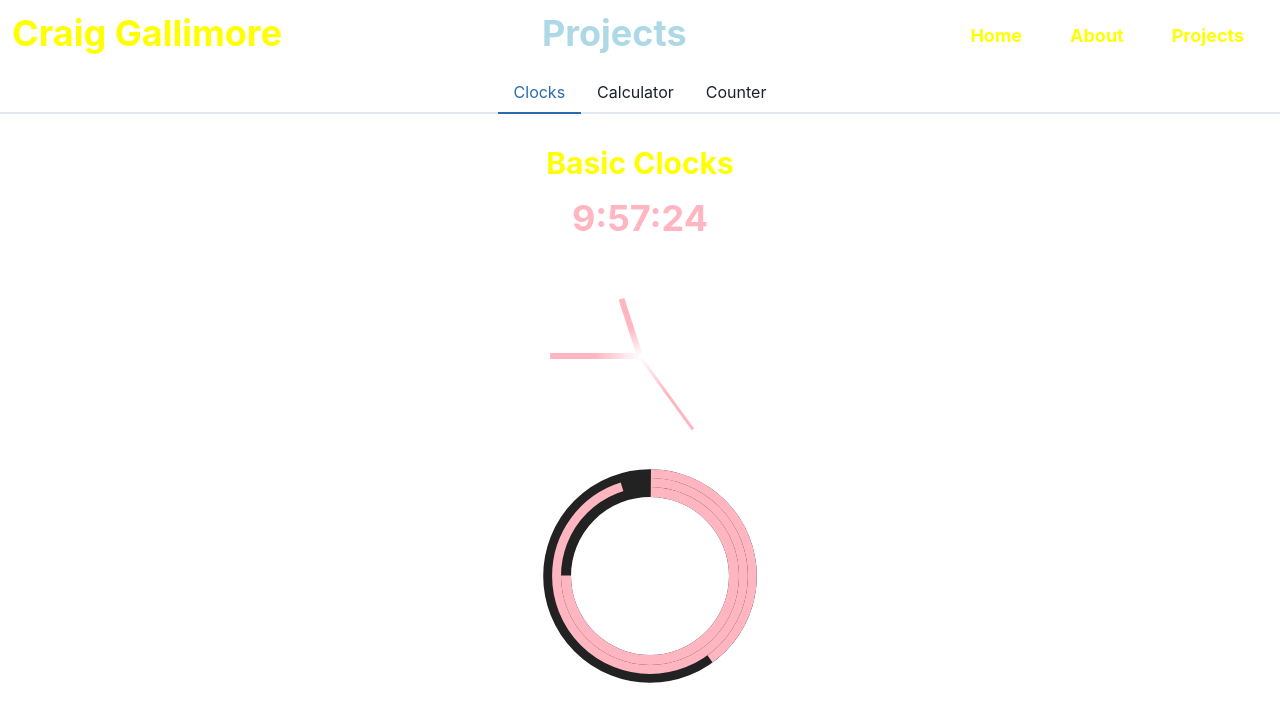
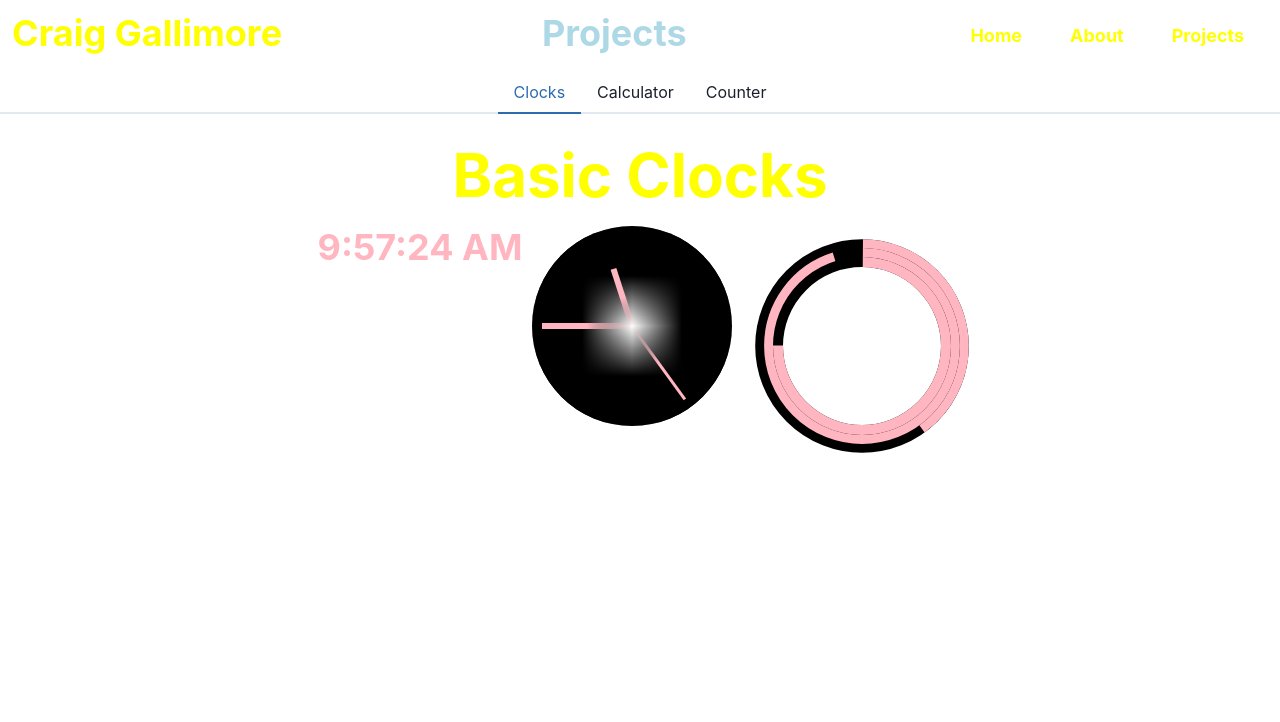
Before and after one commit to GalliWare/react-profile-website, a Next.js app: page /projects in a window 1280 px wide. Shown: the top 722 px of the page. Built offline with nearby package versions, Linux system fonts and the light colour scheme.

Commit message:
Improved the Text clock display with it's own state, overall component layout improvements

```diff
--- a/src/components/Clock.js
+++ b/src/components/Clock.js
@@ -1,28 +1,39 @@
-import { Box, Heading, Circle, Square, CircularProgress } from "@chakra-ui/react"
+import { Box, Heading, Circle, Square, CircularProgress, Flex } from "@chakra-ui/react"
 import React, { useState, useEffect } from "react"
 
 function Clock() {
+  const [time, setTime] = useState('')
   const [hour, setHour] = useState(0)
   const [minute, setMinute] = useState(0)
   const [second, setSecond] = useState(0)
   useEffect(() => {
     let clockUpdate = setInterval(() => {
-      let hour = new Date().getHours()
-      let minute = new Date().getMinutes()
-      let seconds = new Date().getSeconds()
-      setHour(hour)
-      setMinute(minute)
-      setSecond(seconds)
+      setHour(new Date().getHours())
+      setMinute(new Date().getMinutes())
+      setSecond(new Date().getSeconds())
+      setTime(new Date().toLocaleTimeString())
     }, 1000)
 
     return () => clearInterval(clockUpdate)
   })
 
   return (
-    <Box height="50px" width="250px" padding="5px" align="center" margin="10px">
-      <Heading size="lg" marginBottom={4}>Basic Clocks </Heading>
-      <Heading color="lightpink" marginBottom={4}>{(hour + ":" + minute + ":" + second)}</Heading>
-      <Circle size="200px">
+    <Box padding="5px" margin="10px">
+      <Heading size="3xl" marginBottom={4} align="center">Basic Clocks </Heading>
+      <Flex direction={["column", "row"]}>
+        <Heading color="lightpink" marginBottom={4} margin="5px" align="center">{time}</Heading>
+        <Box>
+          <Circle
+            size="200px"
+            margin="5px"
+            bgGradient="linear(black,black ,transparent, black , black)"
+            position="fixed"
+          ></Circle>
+          <Circle
+            size="200px"
+            margin="5px"
+            bgGradient="linear(to-l,black,black ,transparent, black , black)"
+          >
             <Square
               width="180px"
               height="6px"
@@ -45,11 +56,12 @@ function Clock() {
               transform={"rotate(" + ((second * 6) - 90) + "deg)"}
             />
           </Circle>
-      <Box>
+        </Box>
+        <Box margin="5px">
           <CircularProgress
             size="240px"
             thickness="5px"
-          trackColor="#222222"
+            trackColor="black"
             color="lightpink"
             value={((second / 60) * 100)}
             position="fixed"
@@ -59,7 +71,7 @@ function Clock() {
             marginTop="10px"
             size="220px"
             thickness="5px"
-          trackColor="#222222"
+            trackColor="black"
             color="lightpink"
             value={((minute / 60) * 100)}
             position="fixed"
@@ -69,11 +81,12 @@ function Clock() {
             marginTop="20px"
             size="200px"
             thickness="5px"
-          trackColor="#222222"
+            trackColor="black"
             color="lightpink"
             value={(hour / 12) * 100}
           />
         </Box>
+      </Flex>
     </Box >
   )
 }
```
Lines whose indentation alone changed are shown as unchanged.
